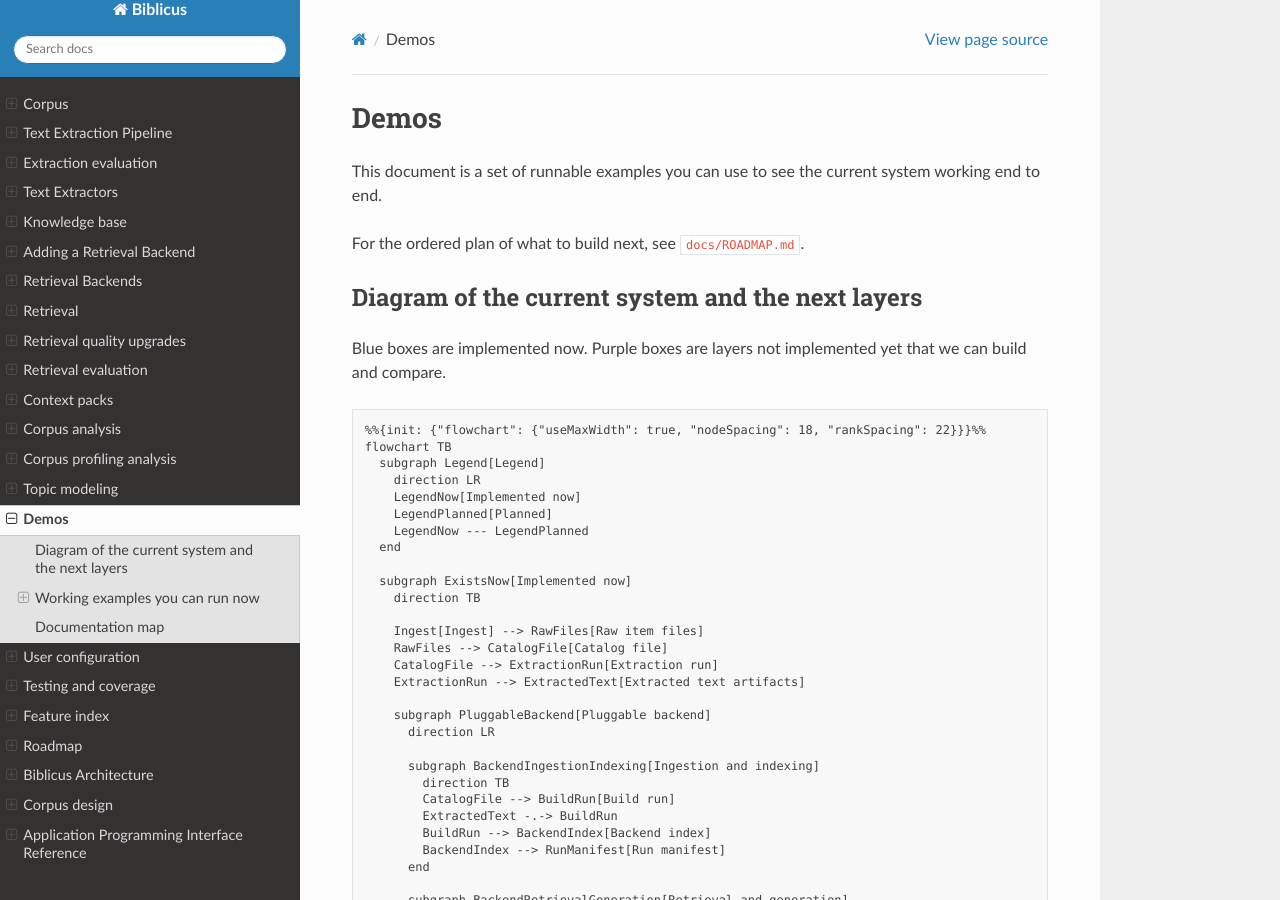
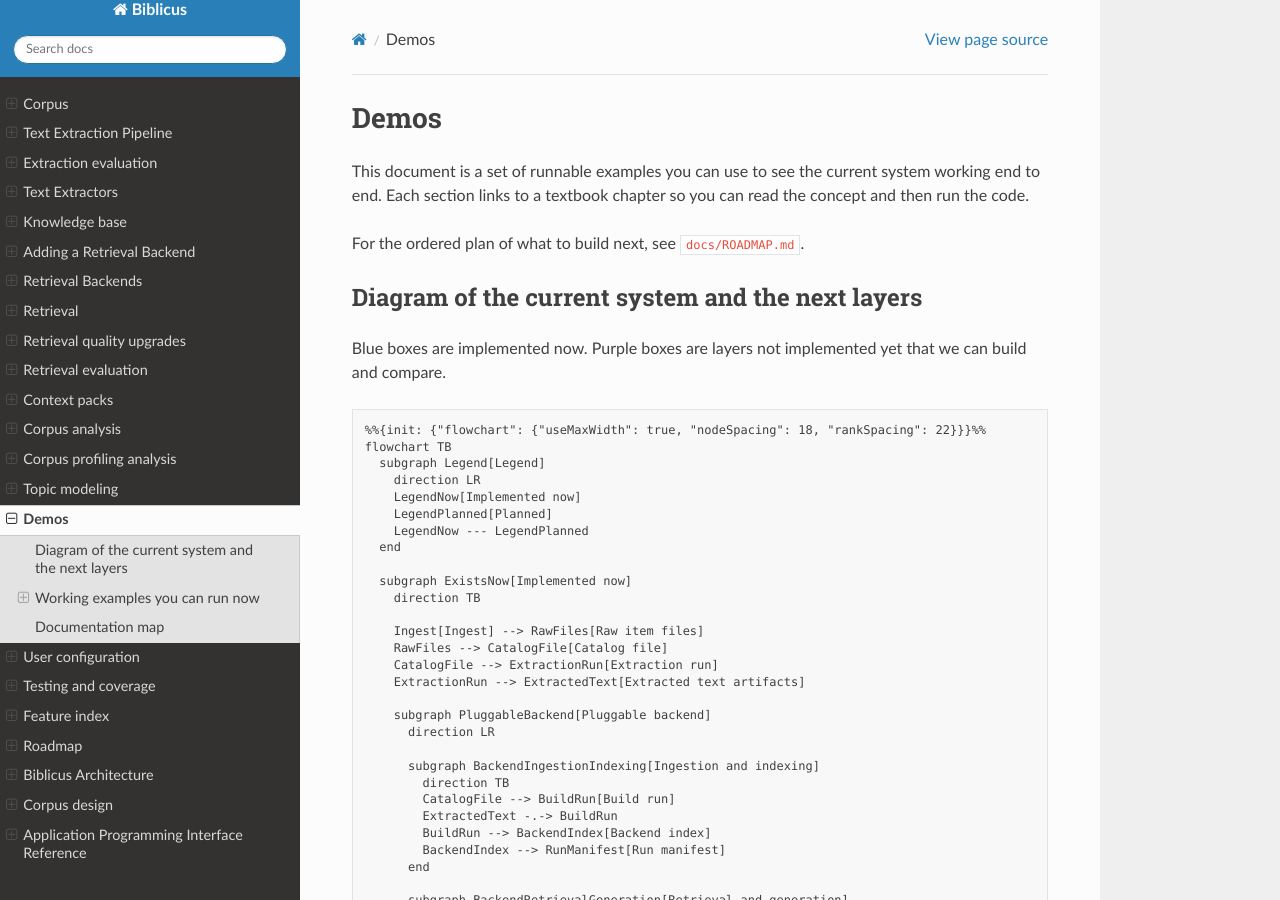
Before and after one commit to AnthusAI/Biblicus, a Sphinx documentation site: the page built from docs/DEMOS.md, in a window 1280 px wide and 900 px high. Built offline with Sphinx 7.4.7 and the Read the Docs theme 3.1.0, drawn with Linux system fonts in a browser that asks for light colours; some of the changed text lies outside the part shown.

Commit message:
docs: link demos to textbook chapters

````diff
--- a/docs/DEMOS.md
+++ b/docs/DEMOS.md
@@ -1,6 +1,7 @@
 # Demos
 
 This document is a set of runnable examples you can use to see the current system working end to end.
+Each section links to a textbook chapter so you can read the concept and then run the code.
 
 For the ordered plan of what to build next, see `docs/ROADMAP.md`.
 
@@ -92,6 +93,9 @@
 ```
 
 ## Working examples you can run now
+
+Use the examples in order if you are new to the system. They build from ingestion to extraction, retrieval,
+evaluation, and analysis.
 
 ### Install for local development
 
````
Also changed, not shown: other parts of docs/DEMOS.md (+22 -0 lines).
